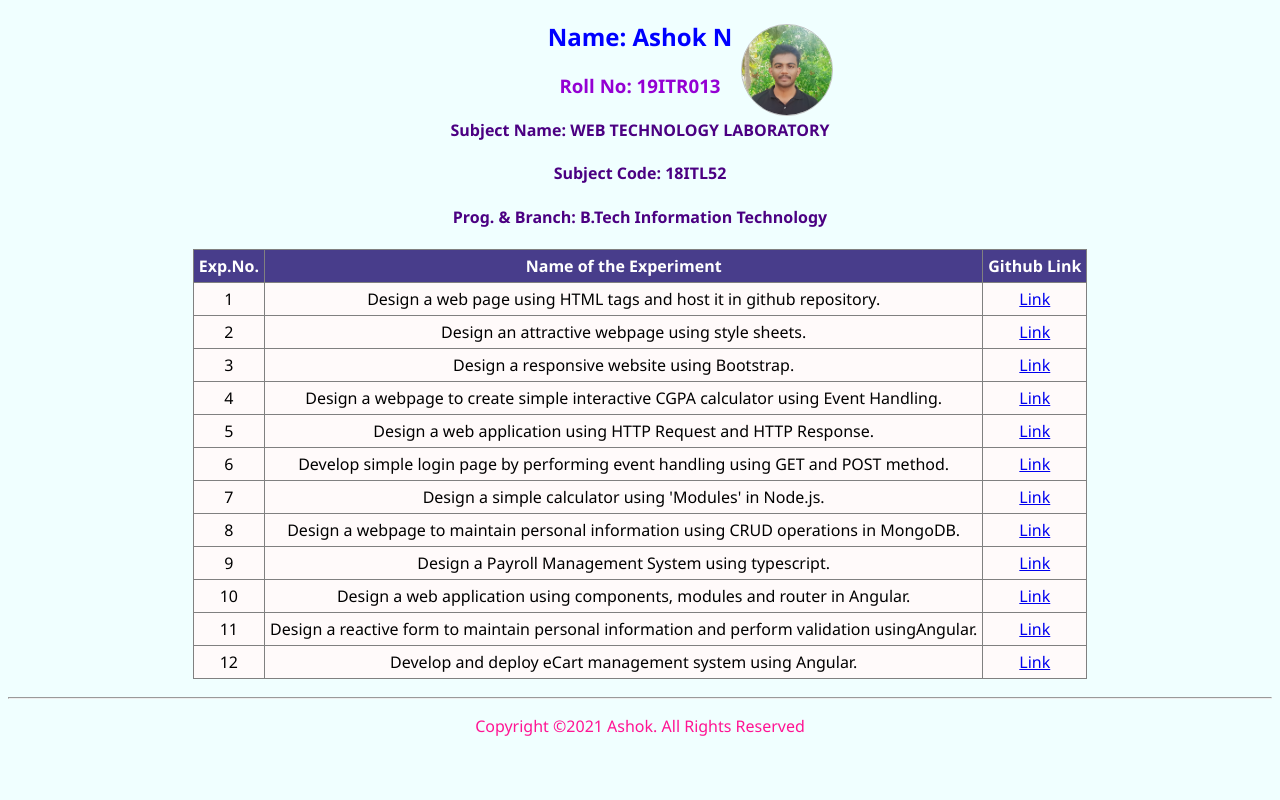
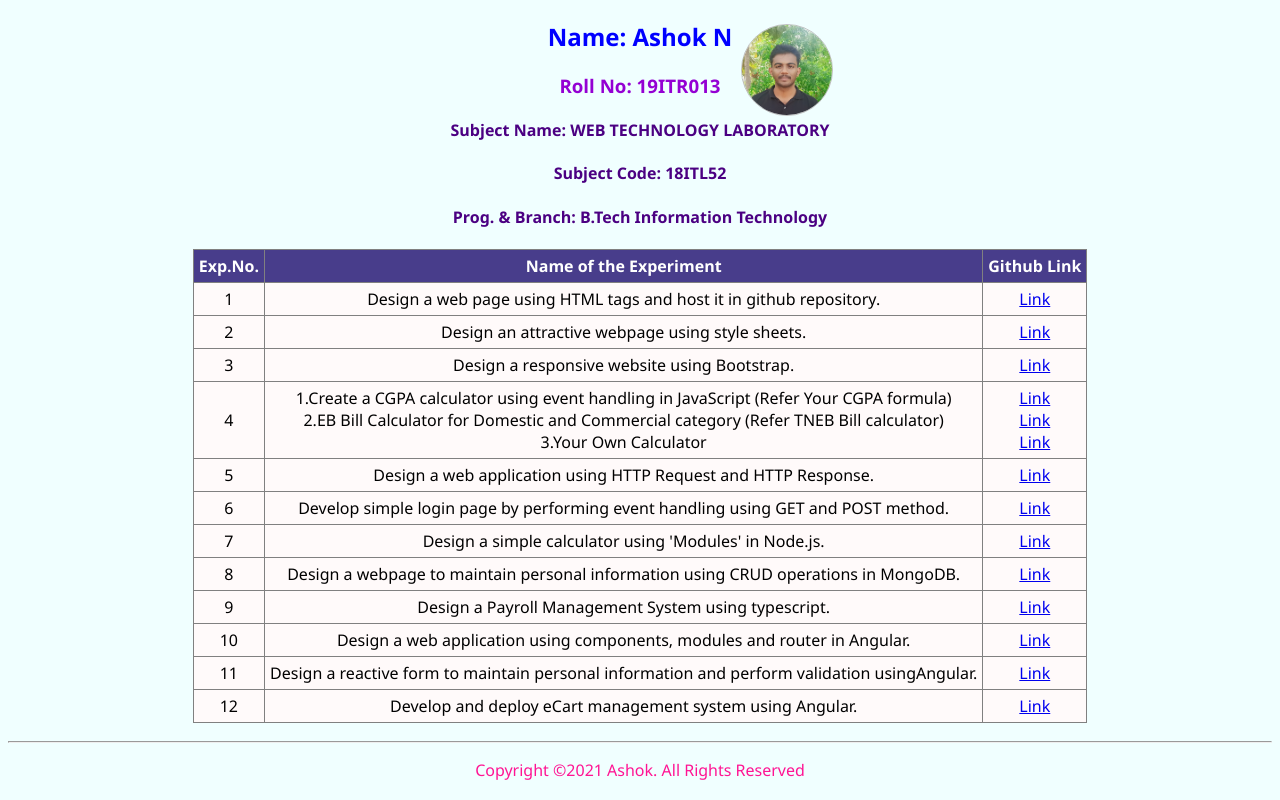
Before and after one commit to ashokide/webtech, a plain HTML site: page index.html in a window 1280 px wide. Drawn offline with Linux system fonts and the light colour scheme.

Commit message:
Update index.html

```diff
--- a/index.html
+++ b/index.html
@@ -42,8 +42,16 @@
             </tr>
             <tr>
                 <td>4</td>
-                <td>Design a webpage to create simple interactive CGPA calculator using Event Handling.</td>
-                <td><a href="#" target="_blank">Link</a></td>
+                <td>
+                    1.Create a CGPA calculator using event handling in JavaScript (Refer Your CGPA formula)<br>
+                    2.EB Bill Calculator for Domestic and Commercial category (Refer TNEB Bill calculator)<br>
+                    3.Your Own Calculator
+                </td>
+                <td>
+                    <a href="#" target="_blank">Link</a><br>
+                    <a href="#" target="_blank">Link</a><br>
+                    <a href="#" target="_blank">Link</a>
+                </td>
             </tr>
             <tr>
                 <td>5</td>
```
